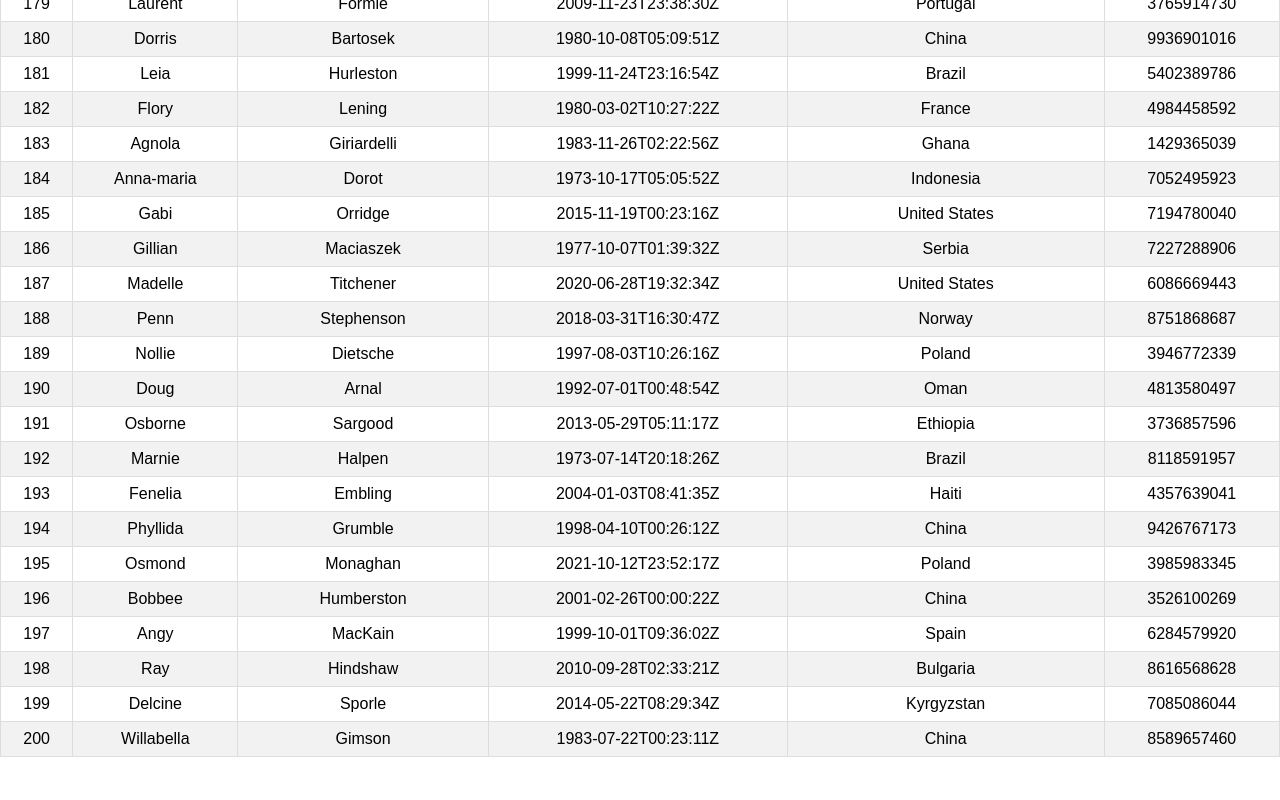
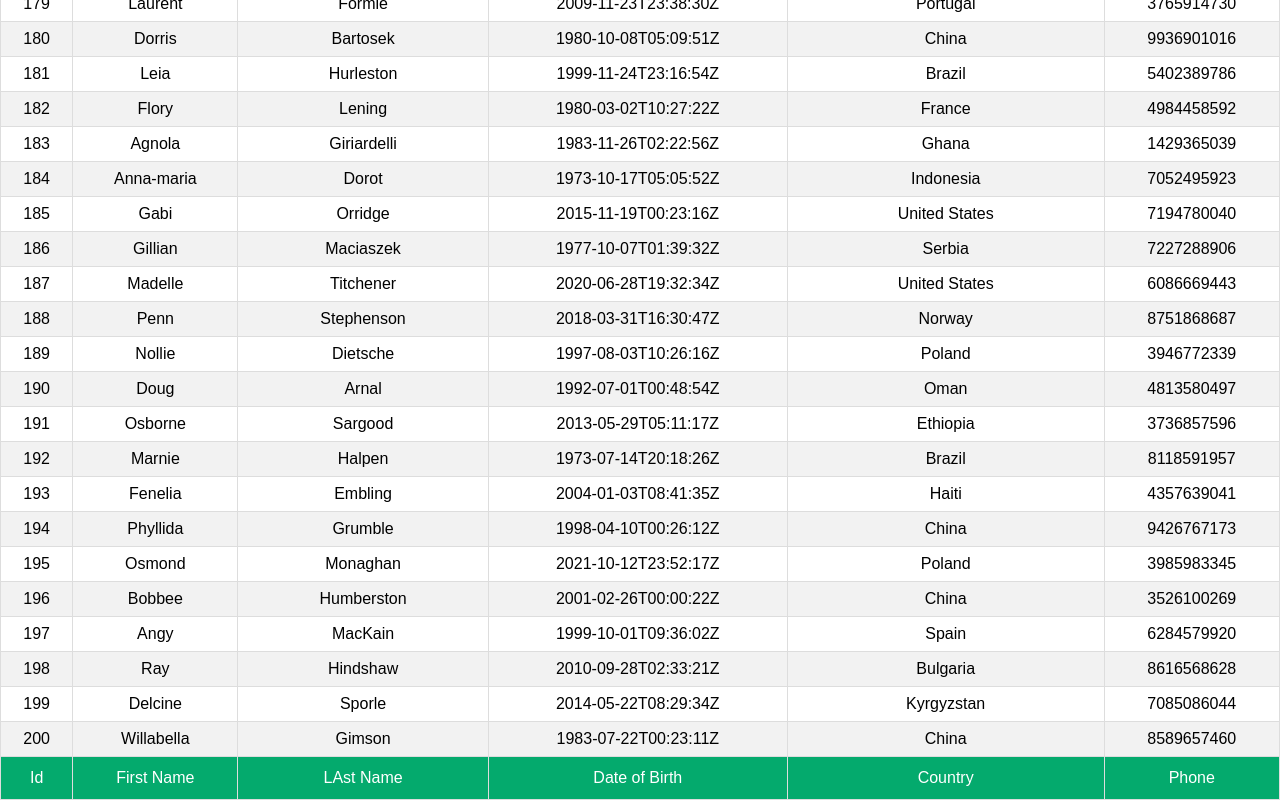
Before and after one commit to amir-shahsahebi/styled-component, a React (Create React App) app: page / in a window 1280 px wide. Shown: the part 6287-7087 px from the top of the page. Before the commit the page ends 7044 px from the top, so only its background shows below. Built offline with nearby package versions, Linux system fonts and the light colour scheme.

Commit message:
footer added in table

```diff
--- a/src/components/BasicTable.js
+++ b/src/components/BasicTable.js
@@ -8,14 +8,26 @@
   const data = useMemo(() => MOCK_DATA, []);
 
   // step3: creating a table instance
-  const tableInstance = useTable({
-    // using es6 shorthand syntax
+  //   const tableInstance = useTable({
+  //     // using es6 shorthand syntax
+  //     columns,
+  //     data,
+  //   });
+  //   const { getTableProps, getTableBodyProps, headerGroups, rows, prepareRow } =
+  //     tableInstance;
+  //   console.log("tableInstance", tableInstance);
+
+  const {
+    getTableProps,
+    getTableBodyProps,
+    headerGroups,
+    footerGroups,
+    rows,
+    prepareRow,
+  } = useTable({
     columns,
     data,
   });
-
-  const { getTableProps, getTableBodyProps, headerGroups, rows, prepareRow } =
-    tableInstance;
 
   // step4: define a basic table structure
   return (
@@ -41,6 +53,15 @@
           );
         })}
       </tbody>
+      <tfoot>
+        {footerGroups.map((footerGroup) => (
+          <tr {...footerGroup.getFooterGroupProps()}>
+            {footerGroup.headers.map((column) => (
+              <td {...column.getFooterProps()}>{column.render("Footer")}</td>
+            ))}
+          </tr>
+        ))}
+      </tfoot>
     </table>
   );
 };
--- a/src/components/columns.js
+++ b/src/components/columns.js
@@ -1,26 +1,32 @@
 export const COLUMNS = [
   {
     Header: "Id",
+    Footer: "Id",
     accessor: "id",
   },
   {
     Header: "First Name",
+    Footer: "First Name",
     accessor: "first_name",
   },
   {
     Header: "LAst Name",
+    Footer: "LAst Name",
     accessor: "last_name",
   },
   {
     Header: "Date of Birth",
+    Footer: "Date of Birth",
     accessor: "date_of_birth",
   },
   {
     Header: "Country",
+    Footer: "Country",
     accessor: "country",
   },
   {
     Header: "Phone",
+    Footer: "Phone",
     accessor: "phone",
   },
 ];
--- a/src/components/table.css
+++ b/src/components/table.css
@@ -1,3 +1,5 @@
+/* https://www.w3schools.com/css/css_table.asp */
+
 table {
   font-family: Arial, Helvetica, sans-serif;
   border-collapse: collapse;
@@ -18,7 +20,8 @@
   background-color: #ddd;
 }
 
-table th {
+table th,
+tfoot td {
   padding-top: 12px;
   padding-bottom: 12px;
   text-align: center;
```
